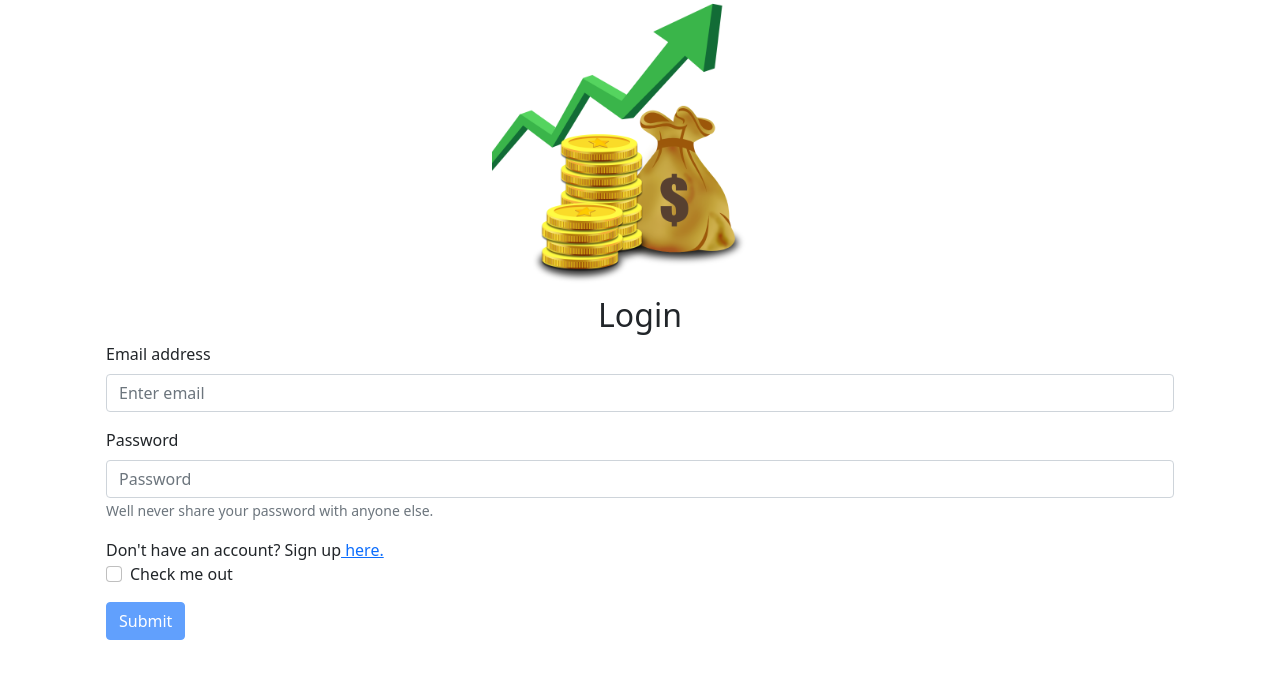
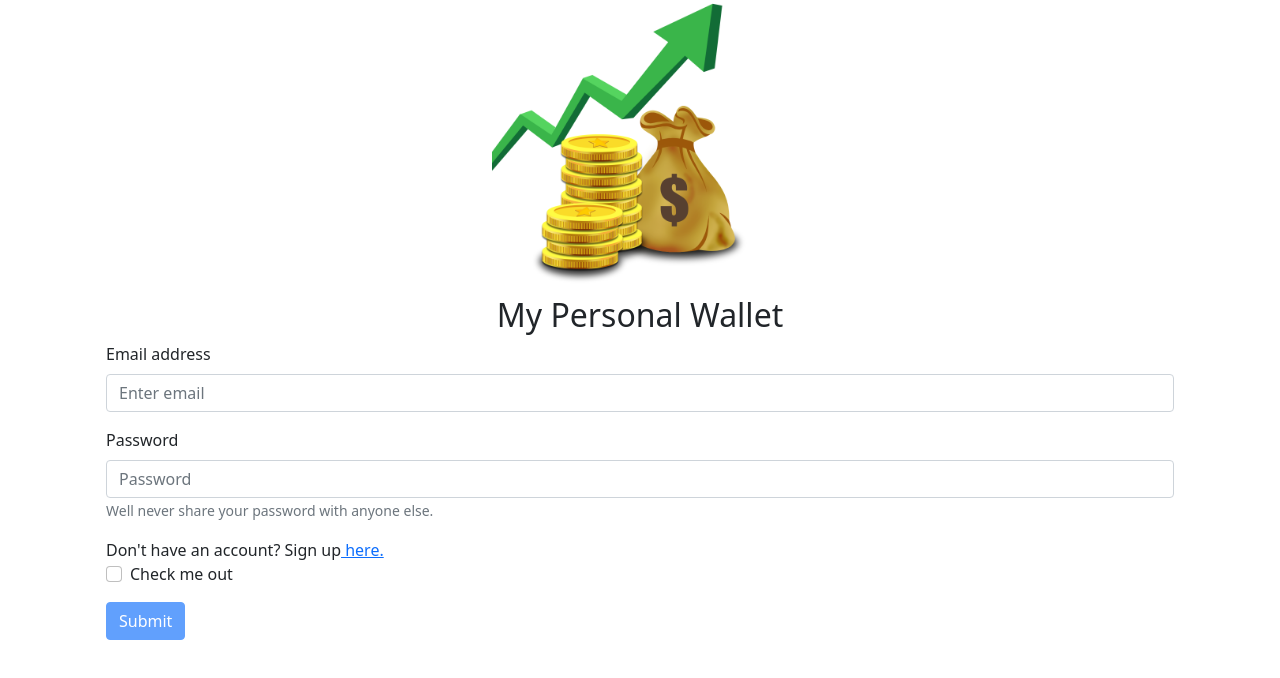
Before and after one commit to FelipeFloresWeb/MyPersonalWallet, a React (Create React App) app in the folder my-personal-wallet/: page /login in a window 1280 px wide. Shown: the top 678 px of the page. Built offline with nearby package versions, Linux system fonts and the light colour scheme.

Commit message:
:recycle: added title to login page

```diff
--- a/my-personal-wallet/src/pages/Login/Login.jsx
+++ b/my-personal-wallet/src/pages/Login/Login.jsx
@@ -14,7 +14,7 @@ const Login = function () {
       </Container>
       <Container>
         <Row className="justify-content-md-center">
-          <Col md="auto"><h2>Login</h2></Col>
+          <Col md="auto"><h2>My Personal Wallet</h2></Col>
         </Row>
         <LoginForm />
       </Container>
```
